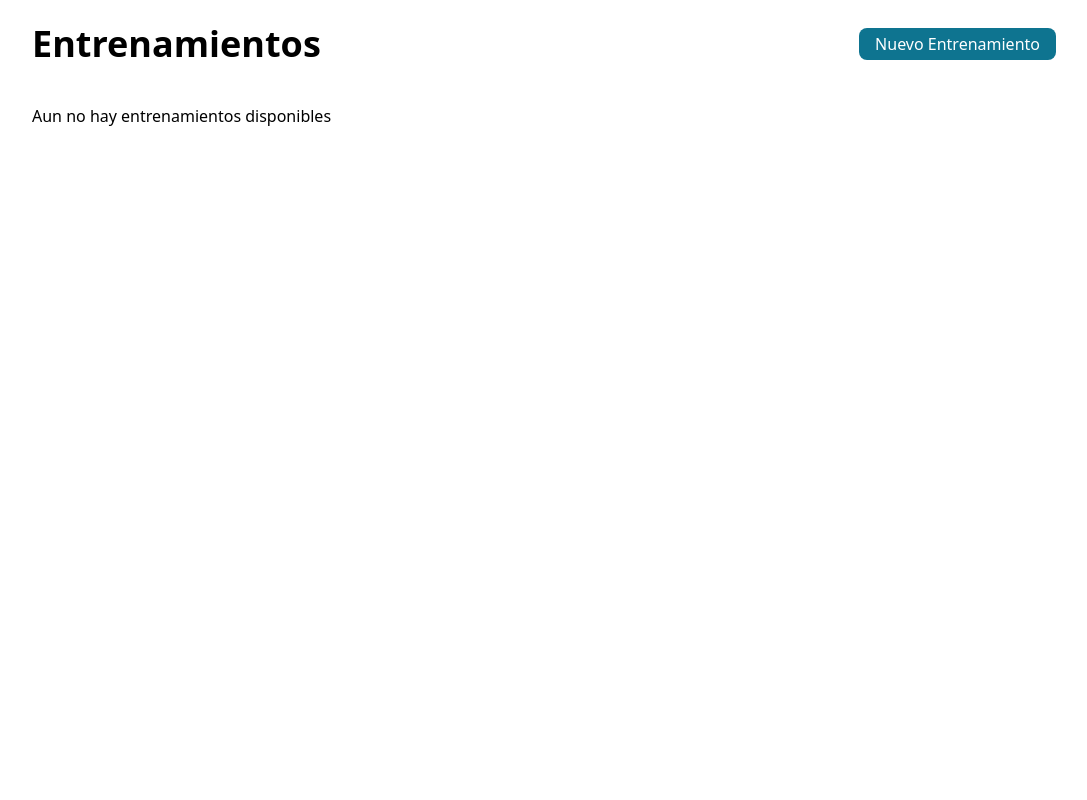
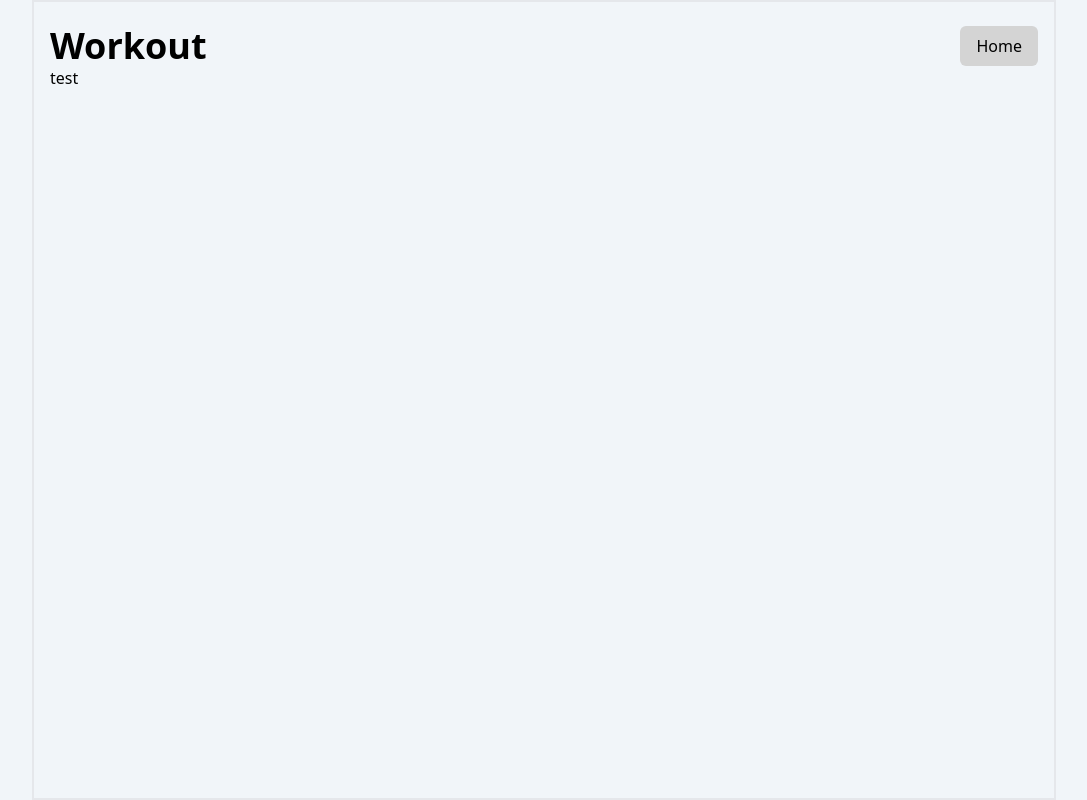
Before and after one commit to GuidoCarda/fitness-tracker, a React (Vite) app: page /workouts/1 in a window 1280 px wide. Shown: the whole page, without its empty margins (96-1183 px from the left). Built offline with nearby package versions, Linux system fonts and the light colour scheme.

Commit message:
React router v6.5 routing implemented

```diff
--- a/package.json
+++ b/package.json
@@ -10,7 +10,8 @@
   },
   "dependencies": {
     "react": "^18.2.0",
-    "react-dom": "^18.2.0"
+    "react-dom": "^18.2.0",
+    "react-router-dom": "^6.5.0"
   },
   "devDependencies": {
     "@types/react": "^18.0.17",
--- a/src/App.jsx
+++ b/src/App.jsx
@@ -1,86 +1,24 @@
 import "./App.css";
-import { useState } from "react";
+import {
+  createBrowserRouter,
+  createRoutesFromElements,
+  Route,
+  RouterProvider,
+} from "react-router-dom";
+import RootLayout from "./pages/RootLayout";
+import Workout from "./pages/Workout";
+import Home from "./pages/Home";
 
 function App() {
-  const [newWorkout, setNewWorkout] = useState(false);
-  const [workouts, setWorkouts] = useState([]);
+  const router = createBrowserRouter(
+    createRoutesFromElements(
+      <Route path="/" element={<RootLayout />}>
+        <Route index element={<Home />} />
+        <Route path="workouts/:id" element={<Workout />} />
+      </Route>
+    )
+  );
 
-  console.log(workouts);
-
-  const toggleNewWorkout = () => {
-    setNewWorkout(!newWorkout);
-  };
-
-  return (
-    <div>
-      <div className="max-w-5xl mx-auto pt-6">
-        <div className="flex items-center justify-between">
-          <h1 className="text-4xl font-bold ">Entrenamientos</h1>
-          <button
-            className="bg-cyan-700 text-white px-4 py-1 rounded-lg"
-            onClick={() => setNewWorkout(!newWorkout)}
-          >
-            Nuevo Entrenamiento
-          </button>
-        </div>
-
-        {newWorkout && (
-          <WorkoutInput
-            setWorkouts={setWorkouts}
-            workouts={workouts}
-            handleToggle={toggleNewWorkout}
-          />
-        )}
-
-        <ul className="flex flex-col gap-4 mt-10">
-          {workouts.length !== 0 ? (
-            workouts.map((workout, idx) => (
-              <li key={idx} className="border-2 border-neutral-500 h-24 p-4">
-                {workout.name}
-              </li>
-            ))
-          ) : (
-            <li>Aun no hay entrenamientos disponibles</li>
-          )}
-        </ul>
-      </div>
-    </div>
-  );
+  return <RouterProvider router={router} />;
 }
-
-function WorkoutInput({ setWorkouts, workouts, handleToggle }) {
-  const [name, setName] = useState("");
-
-  const handleSubmit = (e) => {
-    e.preventDefault();
-    if (!name) return;
-    setWorkouts([...workouts, { name }]);
-    handleToggle();
-
-    setName("");
-  };
-
-  return (
-    <>
-      <form onSubmit={handleSubmit} className="border-2 px-3 py-6">
-        <h2 className="text-2xl">Nuevo Entrenamiento</h2>
-
-        <div className="flex flex-col">
-          <label htmlFor="">Nombre</label>
-          <input
-            className="border-2 border-neutral-600 rounded-md h-8"
-            type="text"
-            value={name}
-            onChange={(e) => setName(e.currentTarget.value)}
-          />
-        </div>
-
-        <button className="mt-4 bg-cyan-700 text-white px-4 py-1 rounded-lg">
-          Crear
-        </button>
-      </form>
-    </>
-  );
-}
-
 export default App;
--- /dev/null
+++ b/src/pages/Home.jsx
@@ -0,0 +1,91 @@
+import React, { useState } from "react";
+
+const Home = () => {
+  const [newWorkout, setNewWorkout] = useState(false);
+  const [workouts, setWorkouts] = useState([]);
+
+  console.log(workouts);
+
+  const toggleNewWorkout = () => {
+    setNewWorkout(!newWorkout);
+  };
+
+  return (
+    <div>
+      <div className="flex items-center justify-between">
+        <h1 className="text-4xl font-bold ">Entrenamientos</h1>
+        <button
+          className="bg-cyan-700 text-white px-4 py-1 rounded-lg"
+          onClick={() => setNewWorkout(!newWorkout)}
+        >
+          Nuevo Entrenamiento
+        </button>
+      </div>
+
+      {newWorkout && (
+        <WorkoutInput
+          setWorkouts={setWorkouts}
+          workouts={workouts}
+          handleToggle={toggleNewWorkout}
+        />
+      )}
+
+      <ul className="flex flex-col gap-4 mt-10">
+        {workouts.length !== 0 ? (
+          workouts.map((workout, idx) => (
+            <li
+              key={idx}
+              className="border-2 border-neutral-400 h-24 p-4 rounded-lg"
+            >
+              {workout.name}
+            </li>
+          ))
+        ) : (
+          <li>Aun no hay entrenamientos disponibles</li>
+        )}
+      </ul>
+    </div>
+  );
+};
+
+export default Home;
+
+function WorkoutInput({ setWorkouts, workouts, handleToggle }) {
+  const [name, setName] = useState("");
+
+  const handleSubmit = (e) => {
+    e.preventDefault();
+    if (!name) return;
+    setWorkouts([...workouts, { name }]);
+    handleToggle();
+
+    setName("");
+  };
+
+  return (
+    <>
+      <form
+        onSubmit={handleSubmit}
+        className="border-2 px-6 py-8 flex flex-col mt-6 rounded-md bg-white"
+      >
+        <h2 className="text-2xl font-semibold mb-4">Nuevo Entrenamiento</h2>
+
+        <div className="flex flex-col">
+          <label htmlFor="" className="mb-1">
+            Nombre
+          </label>
+          <input
+            className="border-2 border-neutral-600 rounded-md h-10 p-2"
+            type="text"
+            value={name}
+            onChange={(e) => setName(e.currentTarget.value)}
+          />
+        </div>
+
+        <button className="mt-4 ml-auto bg-cyan-700 text-white px-4 py-1 rounded-lg">
+          Crear
+        </button>
+      </form>
+    </>
+  );
+}
--- /dev/null
+++ b/src/pages/RootLayout.jsx
@@ -0,0 +1,14 @@
+import React from "react";
+import { Outlet } from "react-router-dom";
+
+const RootLayout = () => {
+  return (
+    <main className="bg-slate-100">
+      <div className="max-w-5xl min-h-screen mx-auto pt-6 px-4 border-2">
+        <Outlet />
+      </div>
+    </main>
+  );
+};
+
+export default RootLayout;
--- /dev/null
+++ b/src/pages/Workout.jsx
@@ -0,0 +1,19 @@
+import React from "react";
+import { Link } from "react-router-dom";
+
+const Workout = () => {
+  return (
+    <div>
+      <div className="flex items-center justify-between">
+        <h1 className="text-4xl font-bold">Workout</h1>
+        <Link to="/" className="bg-neutral-300 px-4 py-2 rounded-md">
+          Home
+        </Link>
+      </div>
+
+      <p>test</p>
+    </div>
+  );
+};
+
+export default Workout;
```
Also changed, not shown: src/main.jsx (+6 -6 lines), 1 other file (tests, documents, lock files or other folders).
